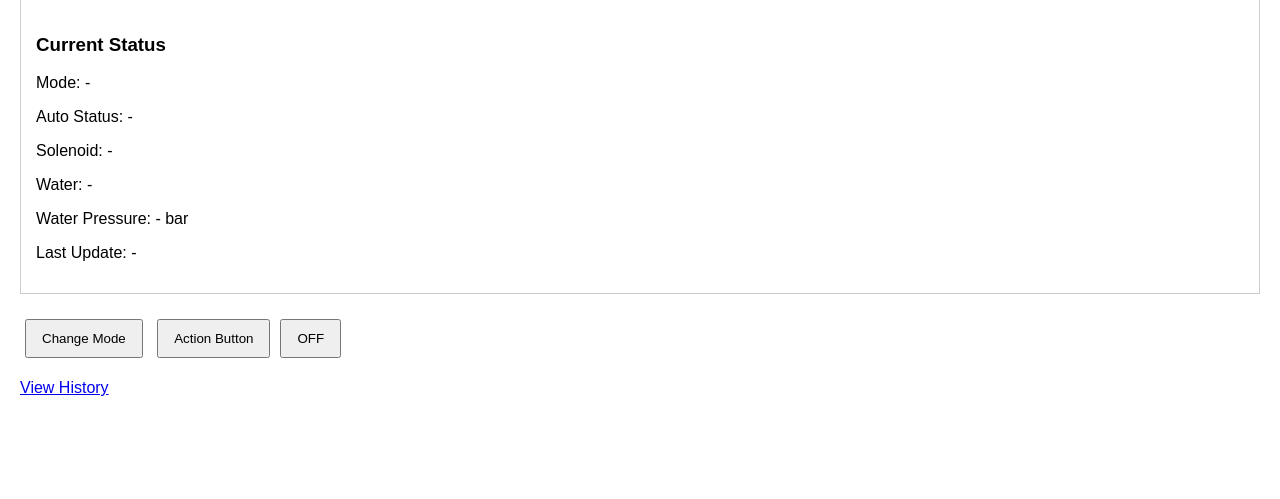
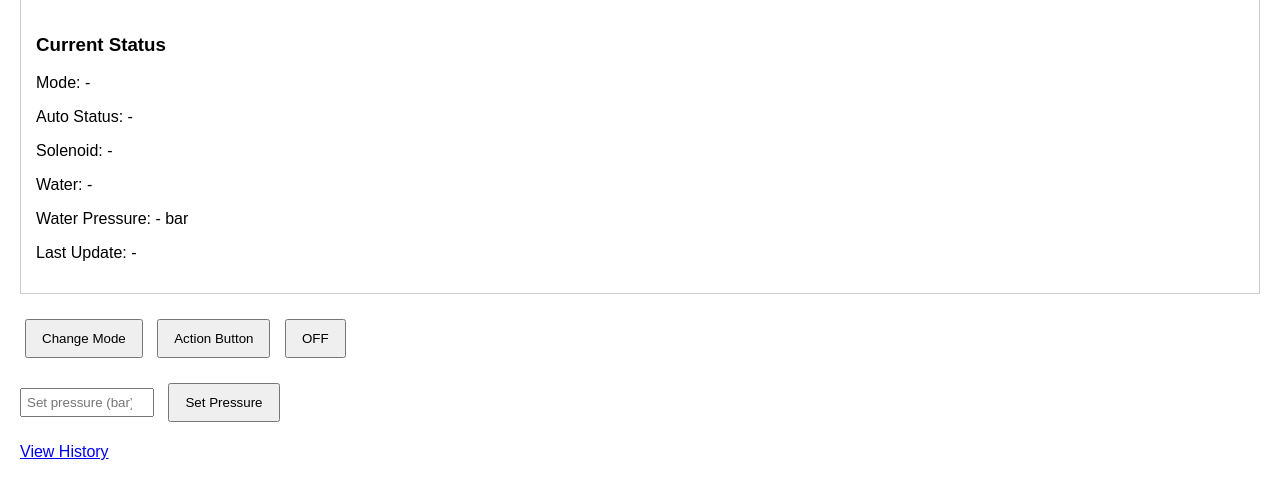
Before and after one commit to Pnajaa/Water-Supply, a Flask app: page / in a window 1280 px wide. Shown: the part 81-580 px from the top of the page. Run offline with Flask 3, Linux system fonts and the light colour scheme; some libraries are stand-ins or nearby versions.

Commit message:
Update index.html
เพิ่มที่ใส่ค่าความดัน

```diff
--- a/flask sever/templates/index.html
+++ b/flask sever/templates/index.html
@@ -8,6 +8,7 @@
         .status-box { border: 1px solid #ccc; padding: 15px; margin: 20px 0; }
         button { padding: 10px 15px; margin: 5px; cursor: pointer; }
         #actionBtn:active { background-color: #4CAF50 !important; }
+        input[type="number"] { width: 120px; padding: 5px; margin-right: 5px; }
     </style>
 </head>
 <body>
@@ -32,10 +33,13 @@
             onmouseleave="handleActionRelease(event)"
             ontouchstart="handleActionPress(event)"
             ontouchend="handleActionRelease(event)"
-        >
-            Action Button
+        >Action Button</button>
         <button onclick="sendControl({action: 'off_mode'})">OFF</button>
-        </button>
+    </div>
+
+    <div style="margin-top:15px;">
+        <input type="number" id="pressureInput" min="0.05" max="5.0" step="0.01" placeholder="Set pressure (bar)">
+        <button onclick="setPressure()">Set Pressure</button>
     </div>
 
     <p><a href="/history">View History</a></p>
@@ -45,29 +49,37 @@
         let isManualMode = false;
         let isButtonPressed = false;
 
-        socket.on('connect', () => {
-            console.log('Socket.IO Connected');
+        socket.on('connect', function() {
+            document.getElementById('socketStatus').textContent = 'Connected';
         });
 
-        socket.on('status_update', (data) => {
+        socket.on('disconnect', function() {
+            document.getElementById('socketStatus').textContent = 'Disconnected';
+        });
+
+        socket.on('status_update', function(data) {
             document.getElementById('mode').textContent = data.mode || '-';
-            document.getElementById('solenoid').textContent = data.solenoid ? "OFF" : "ON";
+            document.getElementById('solenoid').textContent = data.solenoid ? "ON" : "OFF";
             document.getElementById('water').textContent = data.water ? "PRESENT" : "MISSING";
             document.getElementById('pressure_bar').textContent =
-                typeof data.pressure_bar === 'number' ? data.pressure_bar.toFixed(1) : '-';
+                typeof data.pressure_bar === 'number' ? data.pressure_bar.toFixed(2) : '-';
             document.getElementById('server_time').textContent =
                 data.server_time ? new Date(data.server_time).toLocaleTimeString() : '-';
 
-            // Auto status logic
+            // Show Auto Status if in AUTO mode
             let autoStatus = "-";
             if (data.mode === "AUTO") {
-                if (data.auto_running) autoStatus = "working";
-                else if (data.auto_waiting) autoStatus = "pause";
-                else autoStatus = "idle";
+                if (data.auto_running) {
+                    autoStatus = "working";
+                } else if (data.auto_waiting) {
+                    autoStatus = "pause";
+                } else {
+                    autoStatus = "idle";
+                }
             }
             document.getElementById('auto_status').textContent = autoStatus;
 
-            // Track manual mode
+            // Track if we're in manual mode
             isManualMode = (data.mode === "MANUAL");
         });
 
@@ -76,7 +88,7 @@
         }
 
         function handleActionPress(event) {
-            event.preventDefault(); // Prevent touch/mouse drag
+            event.preventDefault();
             isButtonPressed = true;
             if (isManualMode) {
                 sendControl({solenoid: 1});
@@ -92,7 +104,15 @@
             }
             isButtonPressed = false;
         }
+
+        function setPressure() {
+            let val = parseFloat(document.getElementById('pressureInput').value);
+            if (!isNaN(val) && val >= 0.05 && val <= 5.0) {
+                sendControl({pressure_setpoint: val});
+            } else {
+                alert("Enter a value between 0.05 and 5.0");
+            }
+        }
     </script>
-
 </body>
 </html>
```
